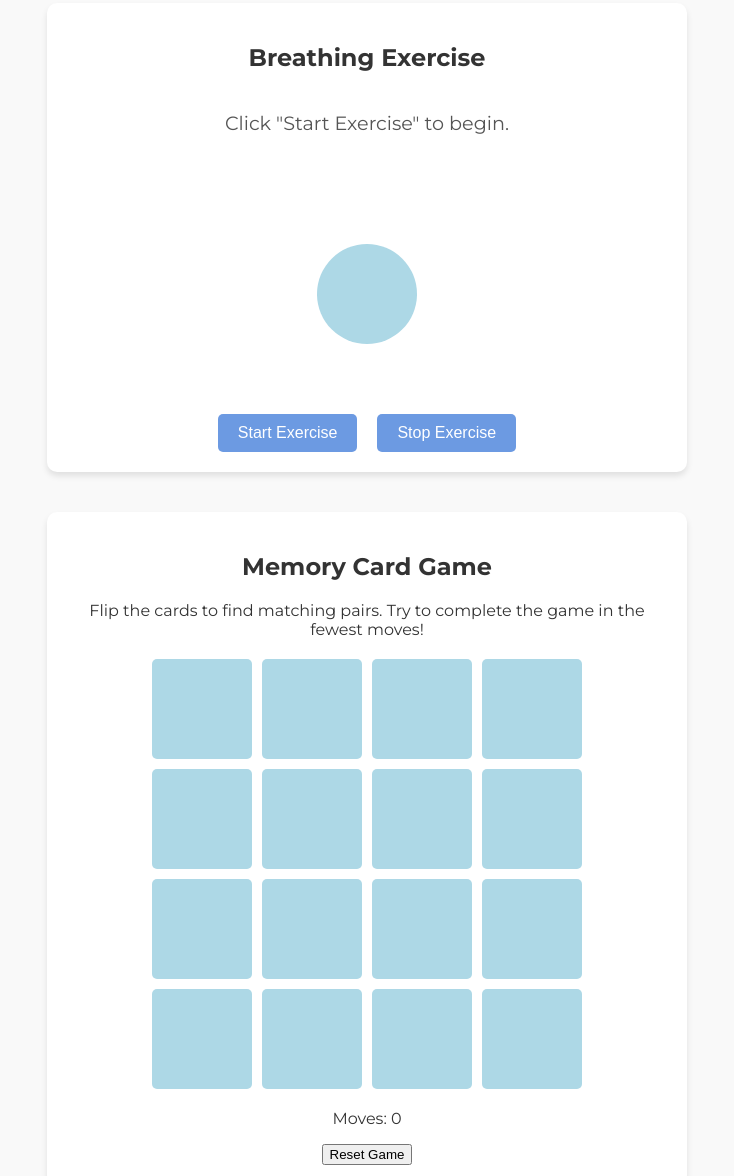
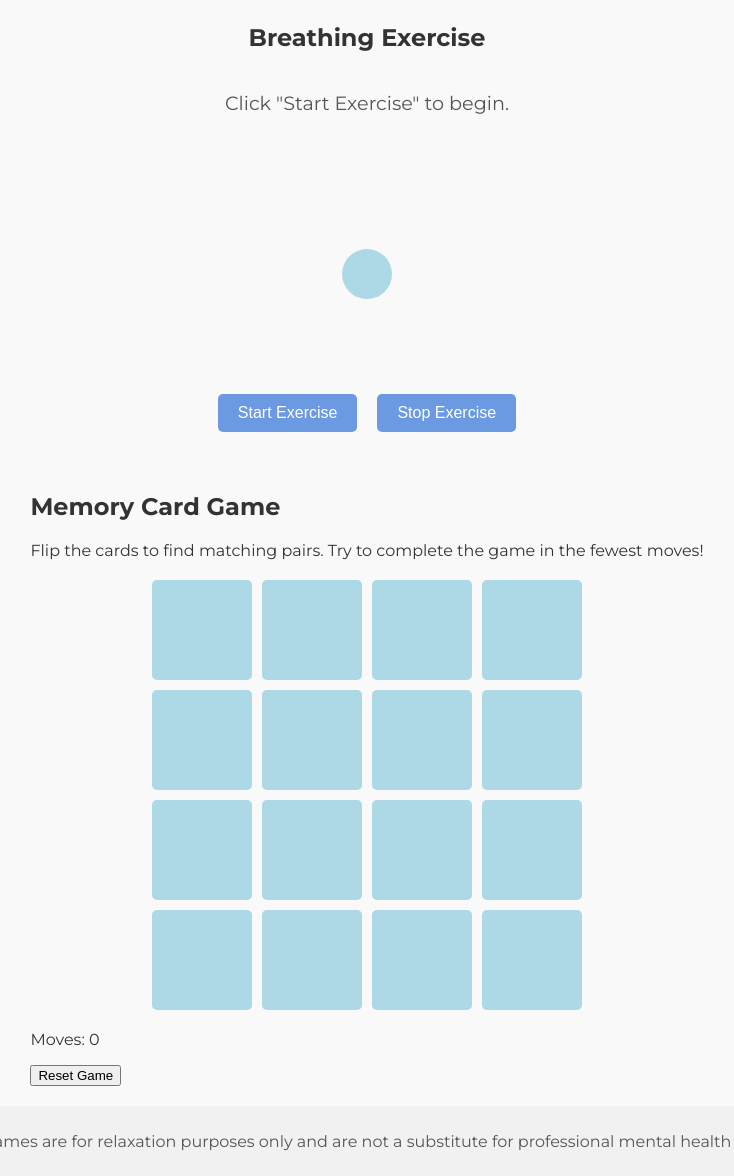
Before and after one commit to chhomagrg/bcproject, a plain HTML site: page index.html in a window 1280 px wide. Shown: the part 213-1389 px from the top of the page, without its empty margins (273-1007 px from the left). Drawn offline with Linux system fonts and the light colour scheme.

Commit message:
Update styles.css

```diff
--- a/styles.css
+++ b/styles.css
@@ -7,15 +7,14 @@ body {
     color: #333;
   }
 
-  header {
+  header, footer {
     text-align: center;
+    padding: 20px;
     background-color: #6c9ae2;
     color: white;
-    padding: 20px;
   }
 
   footer {
-    text-align: center;
     padding: 10px;
     background-color: #f1f1f1;
     color: #555;
@@ -51,12 +50,8 @@ body {
     color: #aed1f8;
   }
 
-  /* Breathing Exercise Section */
-  #breathing-section {
-    display: flex;
-    flex-direction: column;
-    align-items: center;
-    justify-content: center;
+  /* Common Section Layout */
+  .section {
     text-align: center;
     width: 100%;
     max-width: 600px;
@@ -64,6 +59,14 @@ body {
     background-color: white;
     border-radius: 10px;
     box-shadow: 0 4px 6px rgba(0, 0, 0, 0.1);
+  }
+
+  /* Breathing Exercise Section */
+  #breathing-section {
+    display: flex;
+    flex-direction: column;
+    align-items: center;
+    justify-content: center;
   }
 
   .instructions {
@@ -81,11 +84,10 @@ body {
   }
 
   #circle {
-    width: 100px;
-    height: 100px;
+    width: 50px;
+    height: 50px;
     background-color: lightblue;
     border-radius: 50%;
-    animation: none; /* Default */
   }
 
   .buttons {
@@ -110,27 +112,15 @@ body {
 
   /* Breathing Animation */
   @keyframes breathing {
-  0%, 40% {
-    transform: scale(1); /* Default size - inhale phase */
+    0%, 100% {
+      transform: scale(1);
+    }
+    50% {
+      transform: scale(3); /* Adjust scale for larger growth */
+    }
   }
-  50% {
-    transform: scale(4); /* Expanded size - end of inhale */
-  }
-  90%, 100% {
-    transform: scale(1); /* Contract to default size - exhale phase */
-  }
-}
 
   /* Memory Card Game Section */
-  #memory-game-section {
-    text-align: center;
-    width: 100%;
-    max-width: 600px;
-    padding: 20px;
-    background-color: white;
-    border-radius: 10px;
-    box-shadow: 0 4px 6px rgba(0, 0, 0, 0.1);
-  }
 
   .memory-game-grid {
     display: grid;
```
